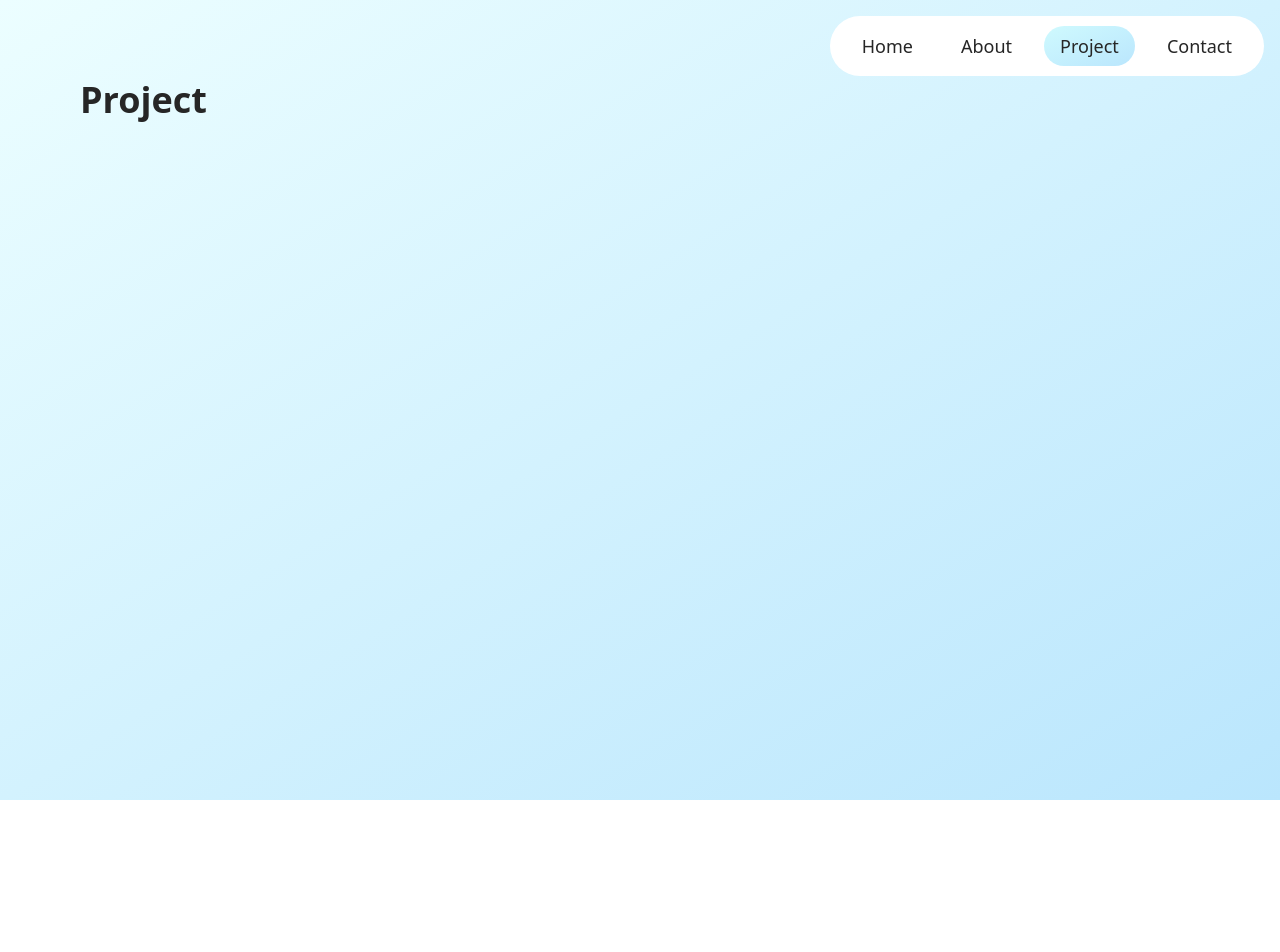
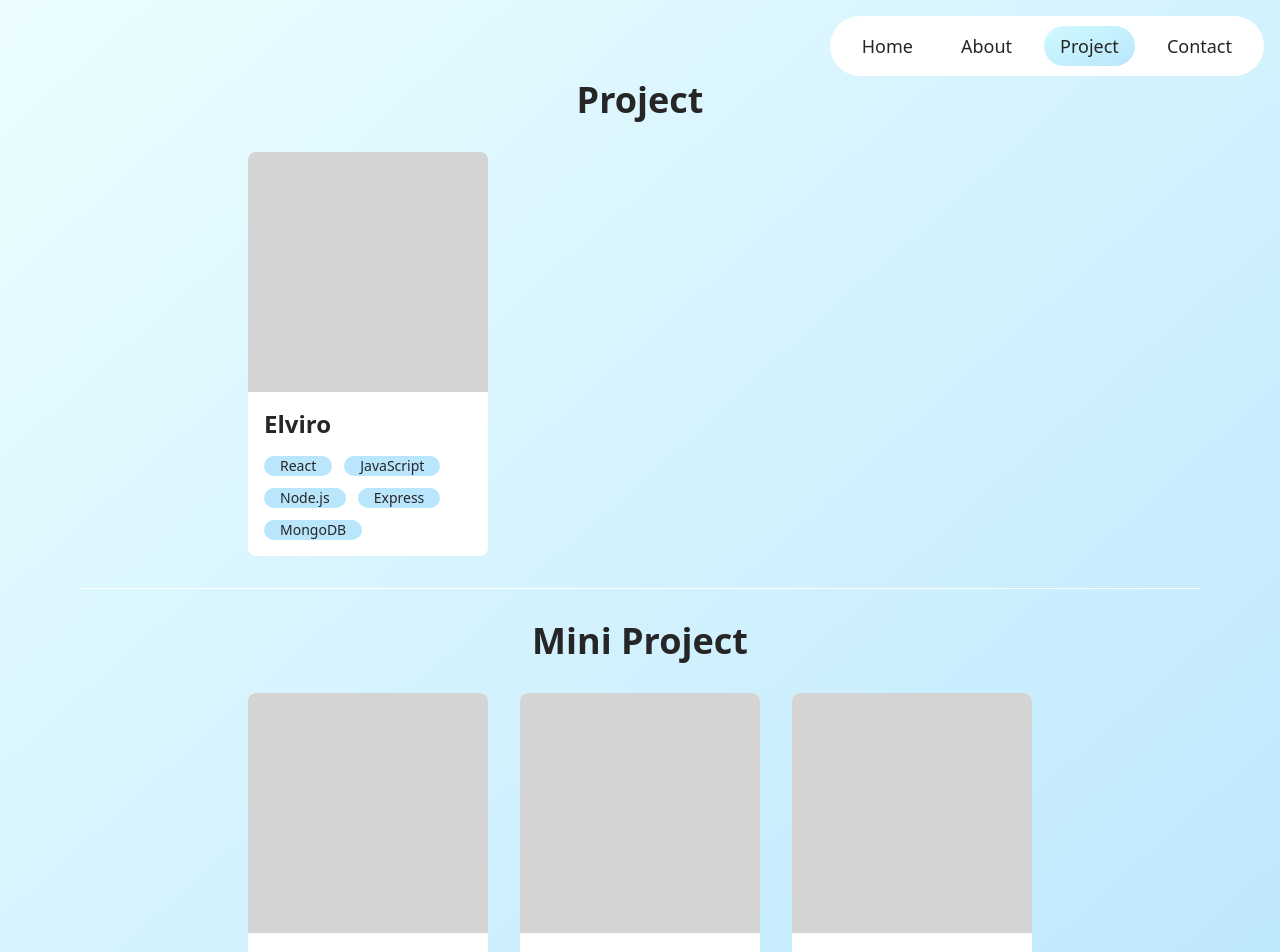
Before and after one commit to supakarn-t/portfolio, a React (Vite) app: page /project in a window 1280 px wide. Shown: the top 952 px of the page. Before the commit the page ends 800 px from the top, so only its background shows below. Built offline with nearby package versions, Linux system fonts and the light colour scheme.

Commit message:
create project card

```diff
--- /dev/null
+++ b/src/components/ProjectCard.jsx
@@ -0,0 +1,26 @@
+import PropTypes from "prop-types";
+
+export default function ProjectCard({ projectName, tag }) {
+	return (
+		<div className="bg-white rounded-lg overflow-hidden w-60">
+			<picture>
+				<div className="bg-neutral-300 aspect-square w-60"></div>
+			</picture>
+			<article className="flex flex-col gap-4 p-4">
+				<h3>{projectName}</h3>
+				<div className="flex flex-wrap gap-3 text-sm">
+					{tag.map((tag, i) => (
+						<div key={i} className="px-4 rounded-full bg-sky-200">
+							{tag}
+						</div>
+					))}
+				</div>
+			</article>
+		</div>
+	);
+}
+
+ProjectCard.propTypes = {
+	projectName: PropTypes.string,
+	tag: PropTypes.array,
+};
--- a/src/index.css
+++ b/src/index.css
@@ -16,6 +16,9 @@
 	}
 	h2 {
 		@apply text-4xl font-bold;
+	}
+	h3 {
+		@apply text-2xl font-semibold;
 	}
 	body {
 		@apply text-lg;
--- a/src/pages/ProjectPage.jsx
+++ b/src/pages/ProjectPage.jsx
@@ -1,8 +1,27 @@
+import ProjectCard from "../components/ProjectCard";
+
 export default function ProjectPage() {
 	return (
-		<section>
+		<section className="flex flex-col items-center gap-8">
 			<h2 id="project">Project</h2>
-			<div className=""></div>
+			<section className="grid grid-cols-3 gap-8 justify-items-center w-fit">
+				<ProjectCard
+					projectName="Elviro"
+					tag={["React", "JavaScript", "Node.js", "Express", "MongoDB"]}
+				/>
+			</section>
+
+			<hr className="w-full border-white" />
+
+			<h2 id="project">Mini Project</h2>
+			<section className="grid grid-cols-3 gap-8 justify-items-center w-fit">
+				<ProjectCard projectName="Simon Game" tag={["React", "JavaScript"]} />
+				<ProjectCard
+					projectName="JS Ass"
+					tag={["HTML", "TailwindCSS", "JavaScript"]}
+				/>
+				<ProjectCard projectName="React Ass" tag={["React", "JavaScript"]} />
+			</section>
 		</section>
 	);
 }
```
